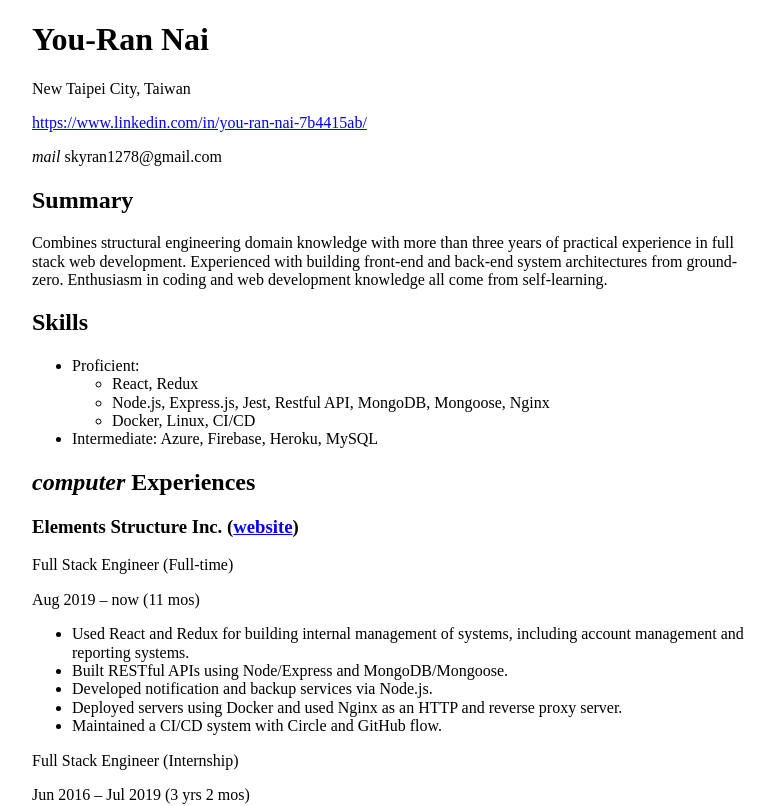
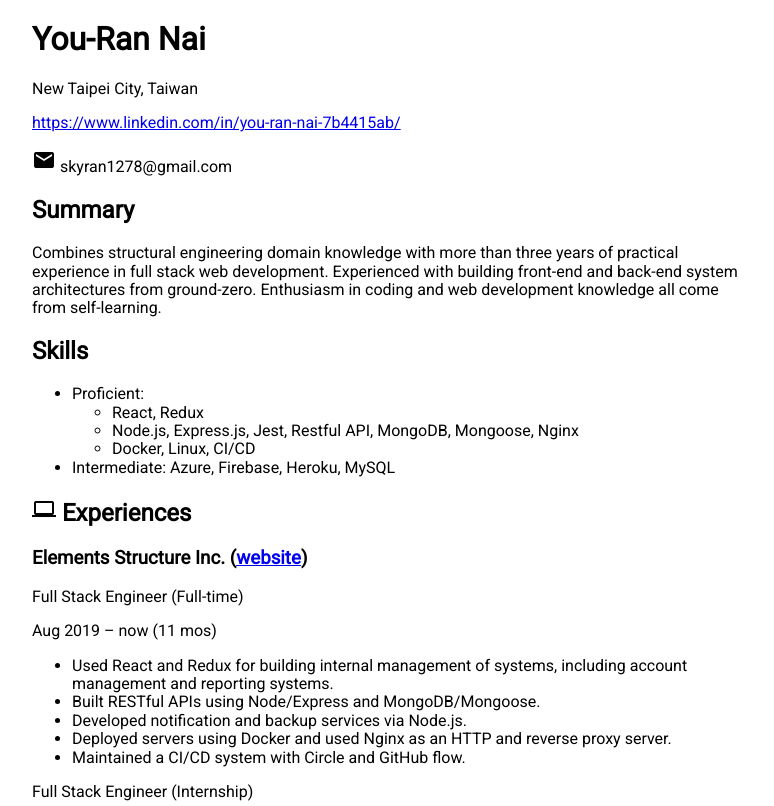
Before and after one commit to skyran1278/skyran1278.github.io, a React (Create React App) app: page / in a window 1280 px wide. Shown: the top 806 px of the page, without its empty margins (248-1022 px from the left). Built offline with nearby package versions, Linux system fonts and the light colour scheme.

Commit message:
icon and font

```diff
--- a/public/index.html
+++ b/public/index.html
@@ -8,6 +8,8 @@
   <meta name="theme-color" content="#000000" />
   <meta name="description" content="Web site created using create-react-app" />
   <link rel="apple-touch-icon" href="%PUBLIC_URL%/logo192.png" />
+  <link href="https://fonts.googleapis.com/icon?family=Material+Icons" rel="stylesheet">
+  <link href="https://fonts.googleapis.com/css2?family=Roboto&display=swap" rel="stylesheet">
   <!--
       manifest.json provides metadata used when your web app is installed on a
       user's mobile device or desktop. See https://developers.google.com/web/fundamentals/web-app-manifest/
--- a/src/App.css
+++ b/src/App.css
@@ -1,3 +1,7 @@
+* {
+  font-family: 'Roboto', sans-serif;
+}
+
 .wrapper {
   width: 720px;
   margin: auto;
```
